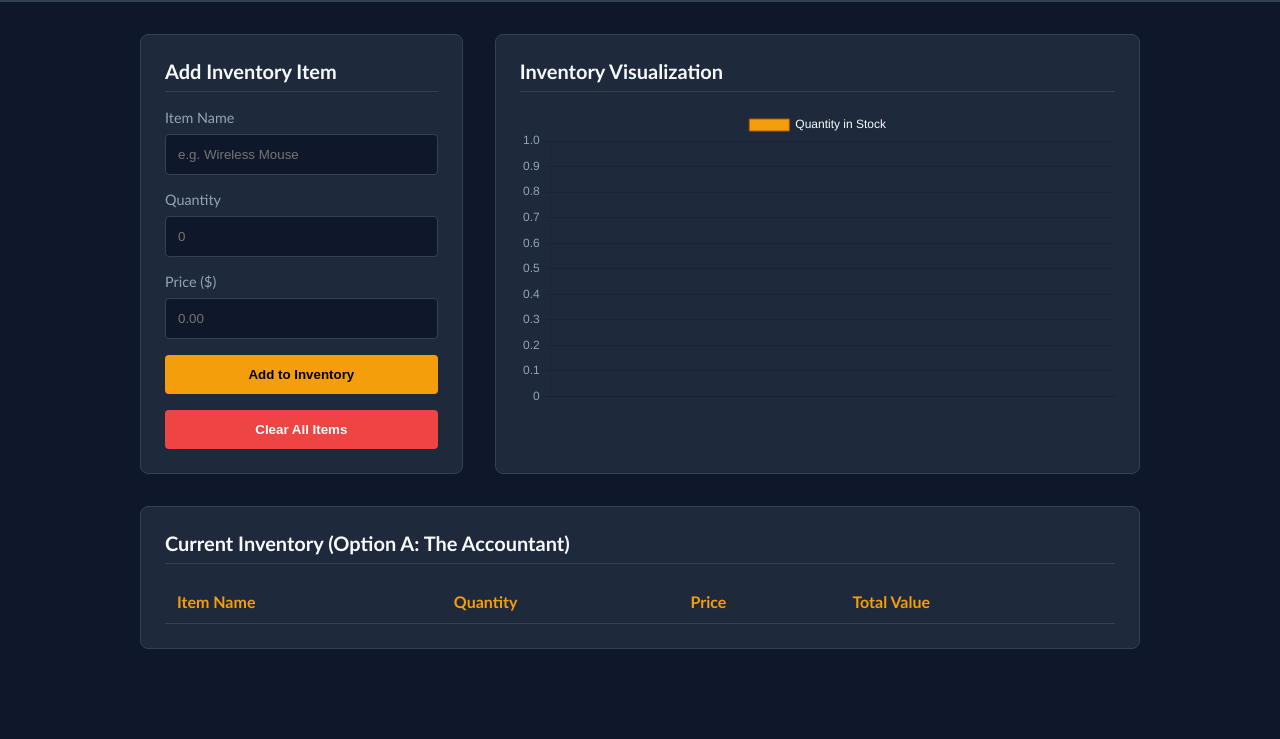
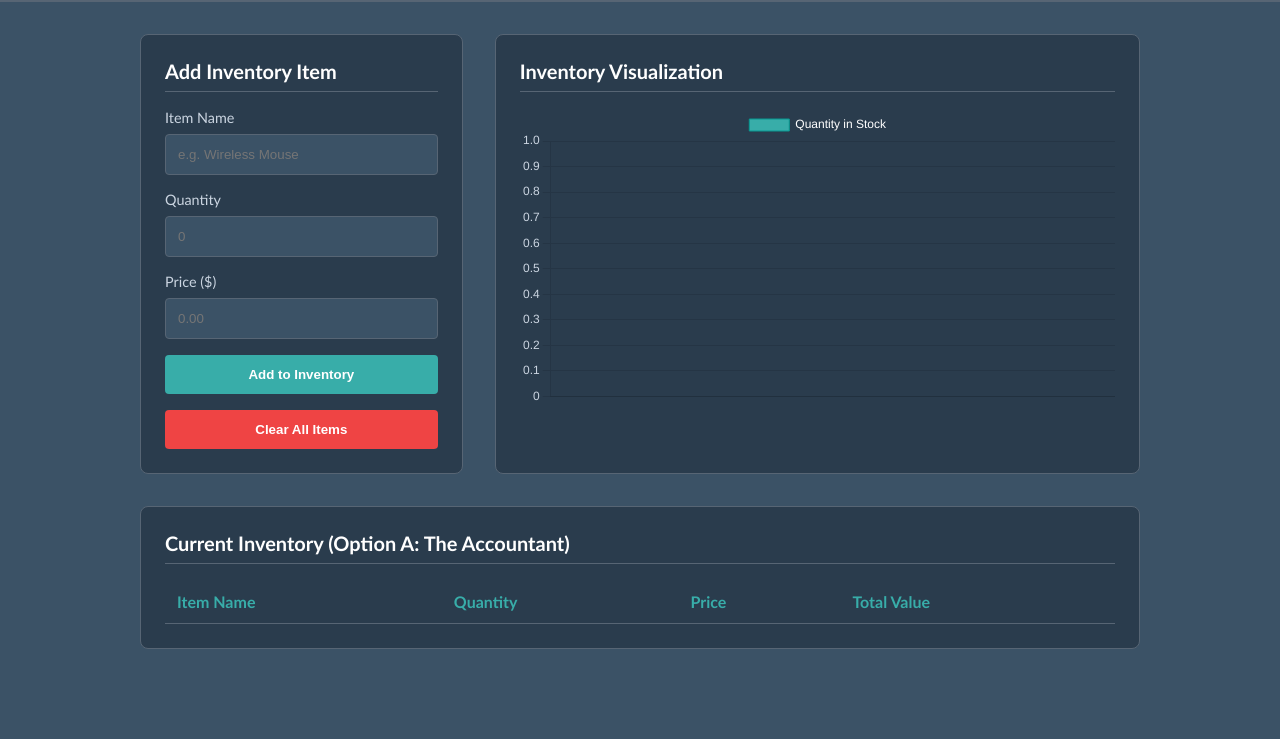
Before and after one commit to jyunhe/aa, a plain HTML site: page index.html in a window 1280 px wide. Shown: the part 61-800 px from the top of the page. Drawn offline with nearby package versions, Linux system fonts and the light colour scheme.

Commit message:
Update index.html

```diff
--- a/index.html
+++ b/index.html
@@ -7,12 +7,19 @@
     <script src="https://cdn.jsdelivr.net/npm/chart.js"></script>
     <style>
         :root {
-            --bg-color: #0f172a;
-            --card-bg: #1e293b;
-            --text-main: #f8fafc;
-            --text-muted: #94a3b8;
-            --accent: #f59e0b;
-            --border: #334155;
+            /* Dark pastel blue background */
+            --bg-color: #3b5266;
+            /* Slightly darker blue for the cards/containers */
+            --card-bg: #2a3c4d;
+            /* Crisp white text */
+            --text-main: #ffffff;
+            /* Soft light blue-gray for secondary text */
+            --text-muted: #cbd5e1;
+            /* Unique vibrant teal for primary buttons and accents */
+            --accent: #38ada9;
+            /* Subtle borders */
+            --border: #576574;
+            /* Keep red for dangerous actions */
             --danger: #ef4444;
         }
         body {
@@ -61,7 +68,7 @@
         }
         button {
             width: 100%; padding: 0.75rem; background-color: var(--accent);
-            color: #000; border: none; border-radius: 4px; font-weight: bold;
+            color: #ffffff; border: none; border-radius: 4px; font-weight: bold;
             cursor: pointer; transition: opacity 0.3s;
         }
         button:hover { opacity: 0.8; }
@@ -222,18 +229,18 @@
                     datasets: [{
                         label: 'Quantity in Stock',
                         data: data,
-                        backgroundColor: '#f59e0b',
-                        borderColor: '#b45309',
+                        backgroundColor: '#38ada9', // Matches the new teal accent
+                        borderColor: '#079992',     // Slightly darker teal border
                         borderWidth: 1
                     }]
                 },
                 options: {
                     scales: {
-                        y: { beginAtZero: true, ticks: { color: '#94a3b8' } },
-                        x: { ticks: { color: '#94a3b8' } }
+                        y: { beginAtZero: true, ticks: { color: '#cbd5e1' } }, // Muted light blue text
+                        x: { ticks: { color: '#cbd5e1' } }
                     },
                     plugins: {
-                        legend: { labels: { color: '#f8fafc' } }
+                        legend: { labels: { color: '#ffffff' } } // Crisp white text
                     }
                 }
             });
```
